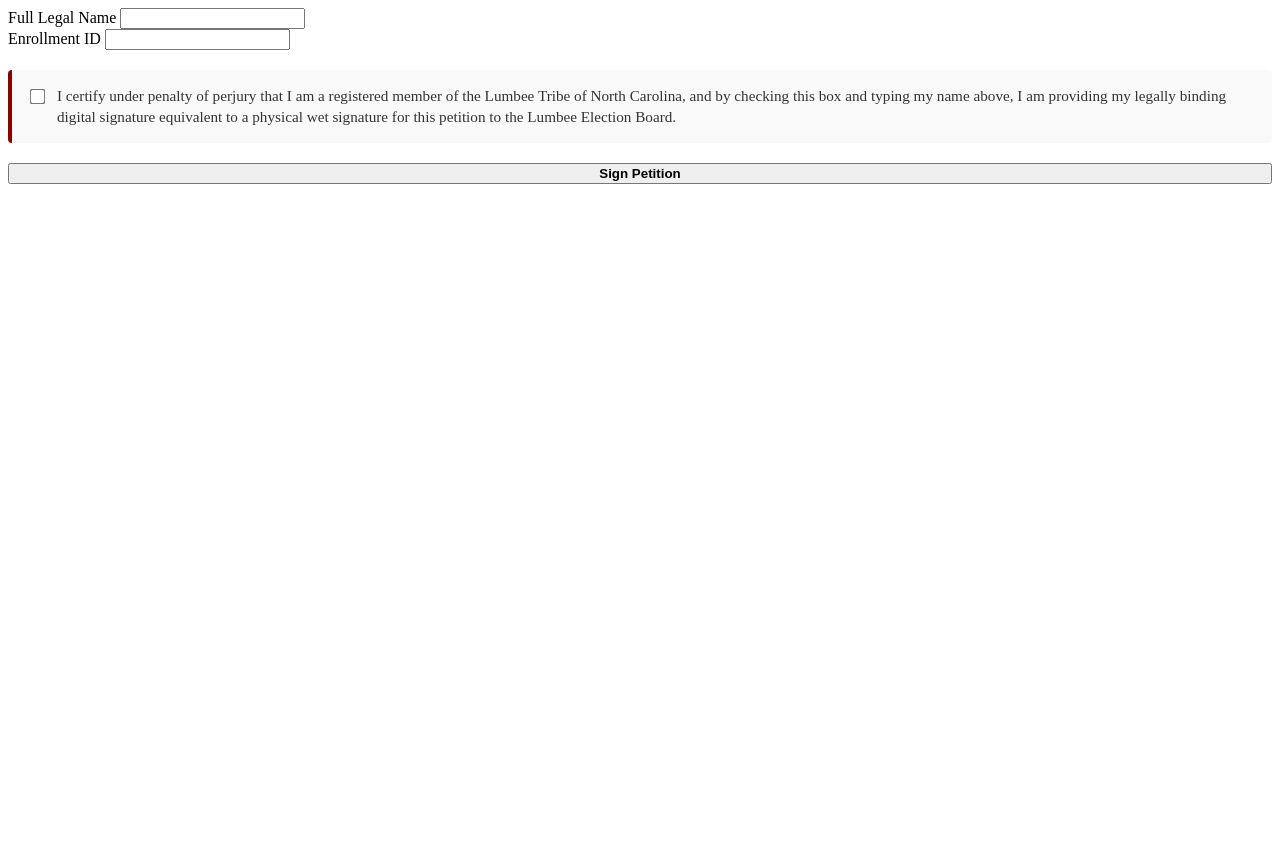
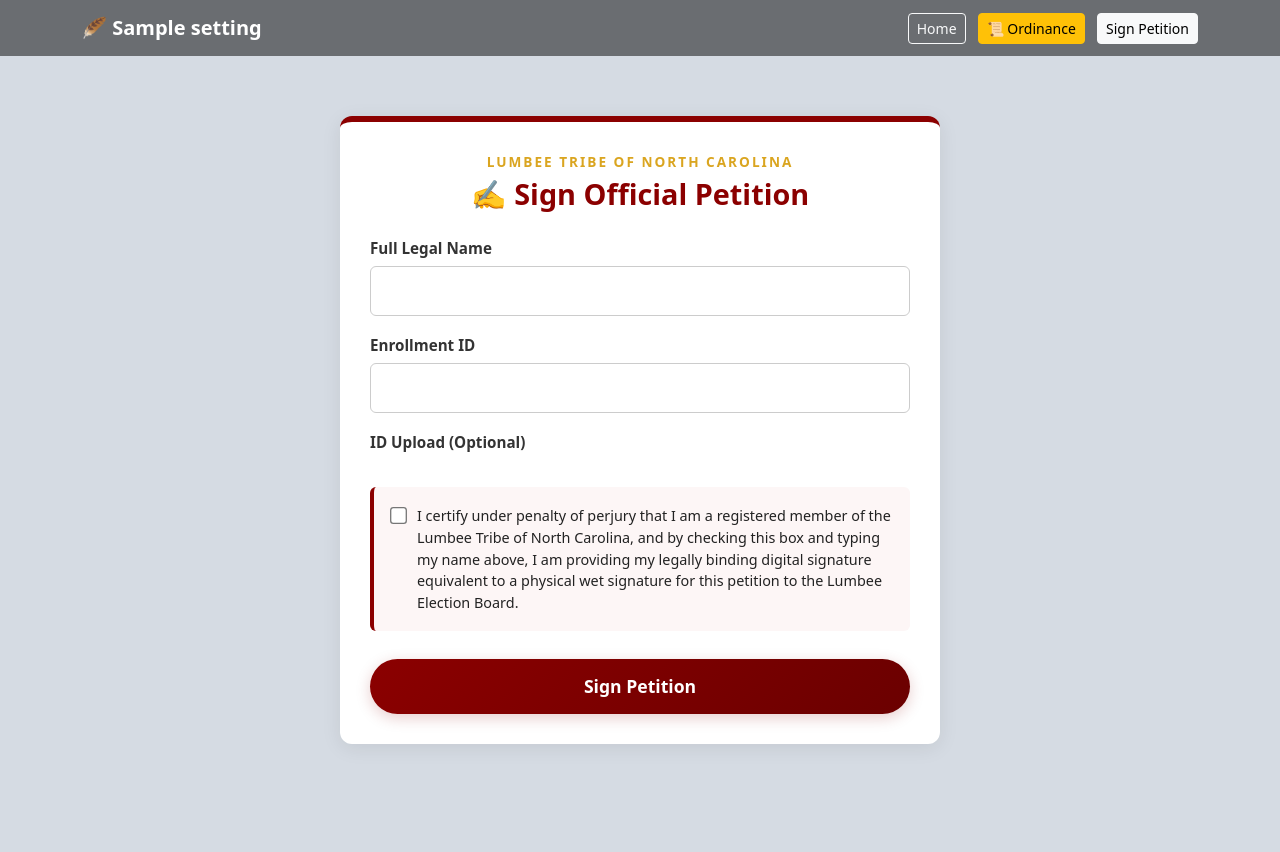
Before and after one commit to jplaschke/lumbee-petition, a Flask app: template app/templates/sign.html in a window 1280 px wide. Before the commit the page ends 184 px from the top, so only its background shows below. Run offline with Flask 3, Linux system fonts and the light colour scheme; tables that the repository leaves empty hold one stand-in row (values such as "Sample post"); the template is opened without the code that fills it: values that come from a table or form of the project are taken from there, most other values are stand-ins (such as "Sample title", 1, 10 or a date in 2020); grey boxes marked "Sample" are stand-in pictures; some libraries are stand-ins or nearby versions.

Commit message:
fix sign.html css

```diff
--- a/app/templates/sign.html
+++ b/app/templates/sign.html
@@ -1,32 +1,63 @@
-<form method="POST" action="{{ url_for('main_bp.sign') }}" enctype="multipart/form-data">
-    {{ form.hidden_tag() }}
+{% extends "base.html" %}
 
-    <div class="form-group">
-        {{ form.full_name.label }}
-        {{ form.full_name(class="form-control") }}
+{% block content %}
+<div style="max-width: 600px; margin: 60px auto; padding: 30px; font-family: system-ui, sans-serif; background: #fff; border-radius: 12px; box-shadow: 0 4px 20px rgba(0,0,0,0.08); border-top: 6px solid #8B0000;">
+
+    <div style="text-align: center; margin-bottom: 25px;">
+        <p style="font-size: 0.85rem; letter-spacing: 2px; text-transform: uppercase; color: #DAA520; margin-bottom: 5px; font-weight: 600;">Lumbee Tribe of North Carolina</p>
+        <h2 style="color: #8B0000; margin: 0; font-size: 1.8rem; font-weight: 800;">✍️ Sign Official Petition</h2>
     </div>
 
-    <div class="form-group">
-        {{ form.enrollment_id.label }}
-        {{ form.enrollment_id(class="form-control") }}
-    </div>
+    <form method="POST" action="{{ url_for('main_bp.sign') }}" enctype="multipart/form-data" style="display: flex; flex-direction: column; gap: 18px;">
+        {{ form.hidden_tag() }}
 
-    <div class="form-check" style="margin: 20px 0; padding: 15px; background-color: #f9f9f9; border-left: 4px solid #8B0000; border-radius: 4px;">
-        <div style="display: flex; align-items: flex-start; gap: 10px;">
-            {{ form.legal_consent(class="form-check-input", id="legal_consent", style="margin-top: 5px; scale: 1.2;") }}
-            <label class="form-check-label" for="legal_consent" style="font-size: 0.95em; color: #333; line-height: 1.4; font-weight: 500;">
-                I certify under penalty of perjury that I am a registered member of the Lumbee Tribe of North Carolina, and by checking this box and typing my name above, I am providing my legally binding digital signature equivalent to a physical wet signature for this petition to the Lumbee Election Board.
-            </label>
+        <!-- Full Legal Name -->
+        <div>
+            <label style="display: block; font-weight: 600; margin-bottom: 6px; color: #333333; font-size: 0.95rem;">Full Legal Name</label>
+            {{ form.full_name(style="width: 100%; padding: 12px; border: 1px solid #cccccc; border-radius: 6px; box-sizing: border-box; font-size: 16px; background-color: #ffffff; color: #000000;") }}
+            {% if form.full_name.errors %}
+                {% for error in form.full_name.errors %}
+                    <div style="color: #d9534f; font-size: 0.85rem; margin-top: 4px; font-weight: bold;">{{ error }}</div>
+                {% endfor %}
+            {% endif %}
         </div>
-        {# Display validation errors if they click submit without checking it #}
-        {% if form.legal_consent.errors %}
-            {% for error in form.legal_consent.errors %}
-                <div class="text-danger" style="margin-top: 5px; font-weight: bold; font-size: 0.85em;">{{ error }}</div>
-            {% endfor %}
-        {% endif %}
-    </div>
 
-    <div class="form-group">
-        {{ form.submit(class="btn btn-primary", style="width: 100%; font-weight: bold;") }}
-    </div>
-</form>
+        <!-- Enrollment ID -->
+        <div>
+            <label style="display: block; font-weight: 600; margin-bottom: 6px; color: #333333; font-size: 0.95rem;">Enrollment ID</label>
+            {{ form.enrollment_id(style="width: 100%; padding: 12px; border: 1px solid #cccccc; border-radius: 6px; box-sizing: border-box; font-size: 16px; background-color: #ffffff; color: #000000;") }}
+            {% if form.enrollment_id.errors %}
+                {% for error in form.enrollment_id.errors %}
+                    <div style="color: #d9534f; font-size: 0.85rem; margin-top: 4px; font-weight: bold;">{{ error }}</div>
+                {% endfor %}
+            {% endif %}
+        </div>
+
+        <!-- Optional ID Upload -->
+        <div>
+            <label style="display: block; font-weight: 600; margin-bottom: 6px; color: #333333; font-size: 0.95rem;">ID Upload (Optional)</label>
+            {{ form.id_upload(style="width: 100%; font-size: 15px; color: #555555;") }}
+        </div>
+
+        <!-- Legal Consent Checkbox Card -->
+        <div style="padding: 18px; background-color: #fdf6f6; border-left: 4px solid #8B0000; border-radius: 6px; margin-top: 10px;">
+            <div style="display: flex; align-items: flex-start; gap: 12px;">
+                {{ form.legal_consent(id="legal_consent", style="margin-top: 4px; transform: scale(1.3); cursor: pointer;") }}
+                <label for="legal_consent" style="font-size: 0.9rem; color: #222222; line-height: 1.5; cursor: pointer; user-select: none; font-weight: 500;">
+                    I certify under penalty of perjury that I am a registered member of the Lumbee Tribe of North Carolina, and by checking this box and typing my name above, I am providing my legally binding digital signature equivalent to a physical wet signature for this petition to the Lumbee Election Board.
+                </label>
+            </div>
+            {% if form.legal_consent.errors %}
+                {% for error in form.legal_consent.errors %}
+                    <div style="color: #d9534f; margin-top: 8px; font-weight: bold; font-size: 0.85em;">{{ error }}</div>
+                {% endfor %}
+            {% endif %}
+        </div>
+
+        <!-- Submit Button Matches Theme CTA -->
+        <div style="margin-top: 10px;">
+            {{ form.submit(style="width: 100%; padding: 14px; background: linear-gradient(135deg, #8B0000, #6B0000); color: white; border: none; border-radius: 50px; font-weight: 700; font-size: 1.1rem; cursor: pointer; box-shadow: 0 4px 15px rgba(139,0,0,0.2); transition: transform 0.2s;") }}
+        </div>
+    </form>
+</div>
+{% endblock %}
```
